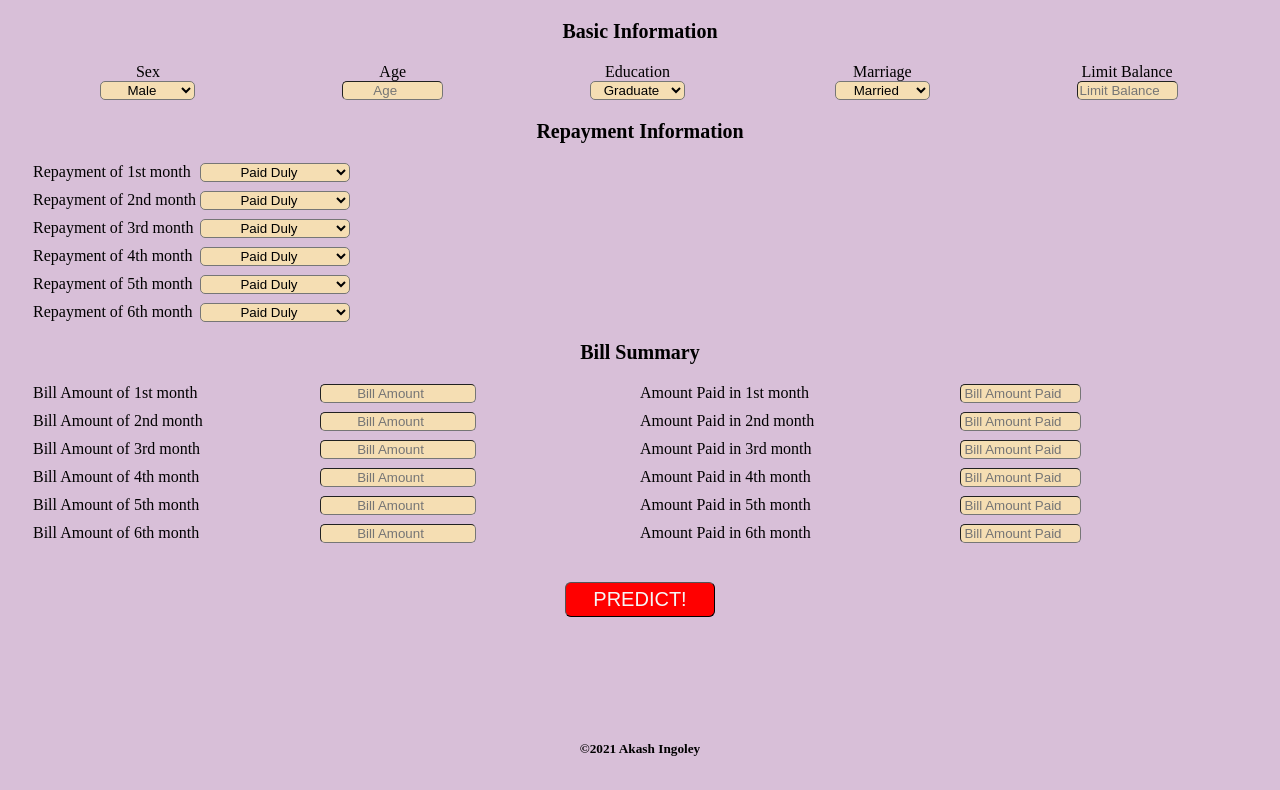
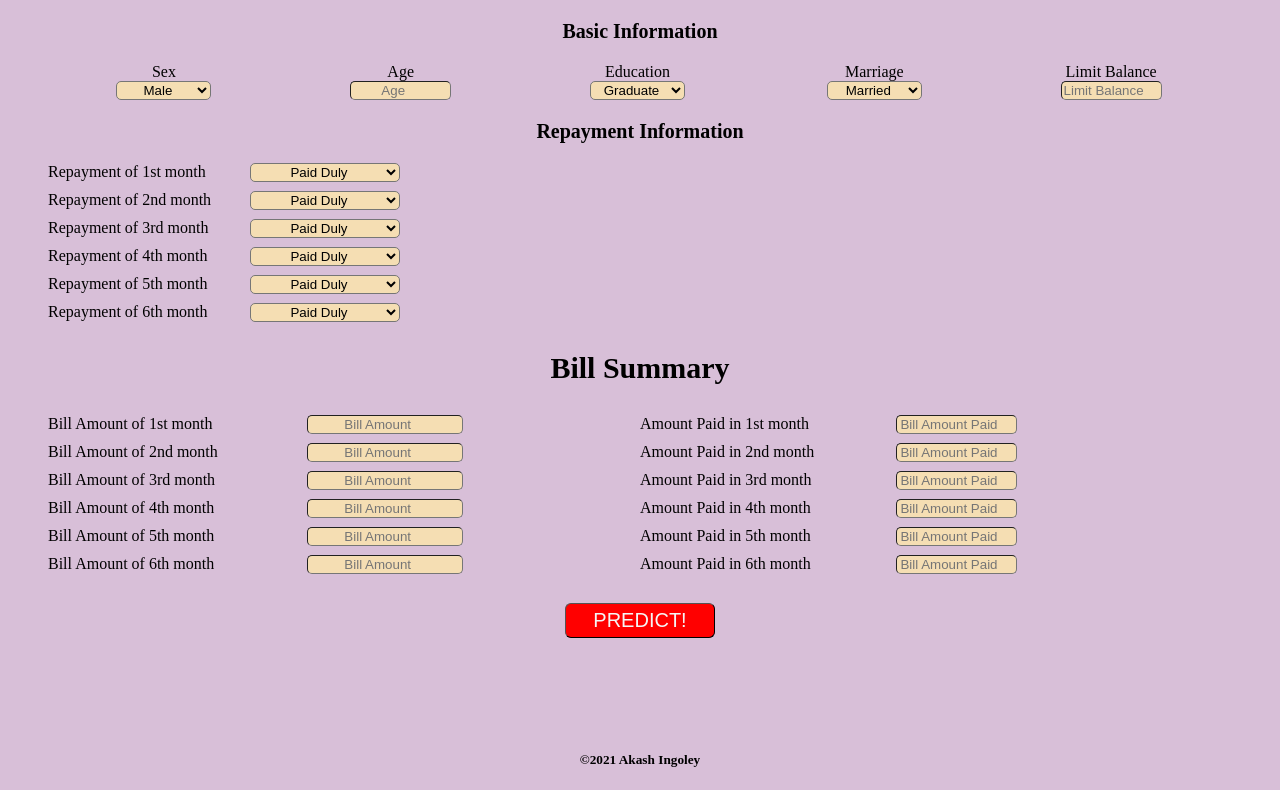
Before and after one commit to akashingoley/CC-Default-Prediction, a Flask app: page / in a window 1280 px wide. Shown: the part 118-908 px from the top of the page. Before the commit the page ends 874 px from the top, so only its background shows below. Run offline with Flask 2, Linux system fonts and the light colour scheme; parts of the project's set-up code (start-up, migrations or seed data) failed here and were passed over.

Commit message:
margin left and right re adjusted

```diff
--- a/static/css/style.css
+++ b/static/css/style.css
@@ -21,8 +21,8 @@ body{
 .basic-container{
     display: flex;
     /* background-color: yellow; */
-    margin-left: 20px;
-    margin-right: 20px;
+    margin-left: 40px;
+    margin-right: 40px;
     justify-content: center;
     text-align: center;
 }
@@ -52,8 +52,8 @@ body{
 .repayment-container{
     /* background-color: yellow; */
     display: block;
-    margin-left: 25px;
-    margin-right: 25px;
+    margin-left: 40px;
+    margin-right: 40px;
     justify-content: center;
 
 }
@@ -68,7 +68,7 @@ body{
 .repayment-info select{
     background-color: wheat;
     position: absolute;
-    left: 200px;
+    left: 250px;
     border-radius: 5px;
     width: 150px;
     text-align: center;
@@ -78,15 +78,15 @@ body{
 
 .bill-header{
     text-align: center;
-    margin: 20px;
-    font-size: 20px;
+    margin: 30px;
+    font-size: 30px;
 }
 
 .bill-summary-container{
     /* background-color: tomato; */
     display: flex;
-    margin-right: 25px;
-    margin-left: 25px;
+    margin-right: 40px;
+    margin-left: 40px;
 }
 
 .bill-amount-container{
@@ -106,7 +106,7 @@ body{
 .bill-amount-info input{
     background-color: wheat;
     position: absolute;
-    left: 25%;
+    left: 24%;
     border-radius: 5px;
     width: 150px;
     text-align: center;
@@ -130,7 +130,7 @@ body{
 .bill-paid-info input{
     background-color: wheat;
     position:absolute;
-    left: 75%;
+    left: 70%;
     border-radius: 5px;
     width: 115px;
     text-align: center;
@@ -146,7 +146,6 @@ body{
 .btn-1 {
     background-color:red;
     color: whitesmoke;
-    margin: 10px;
     text-align: center;
     border-radius: 6px;
     width: 150px;
```
